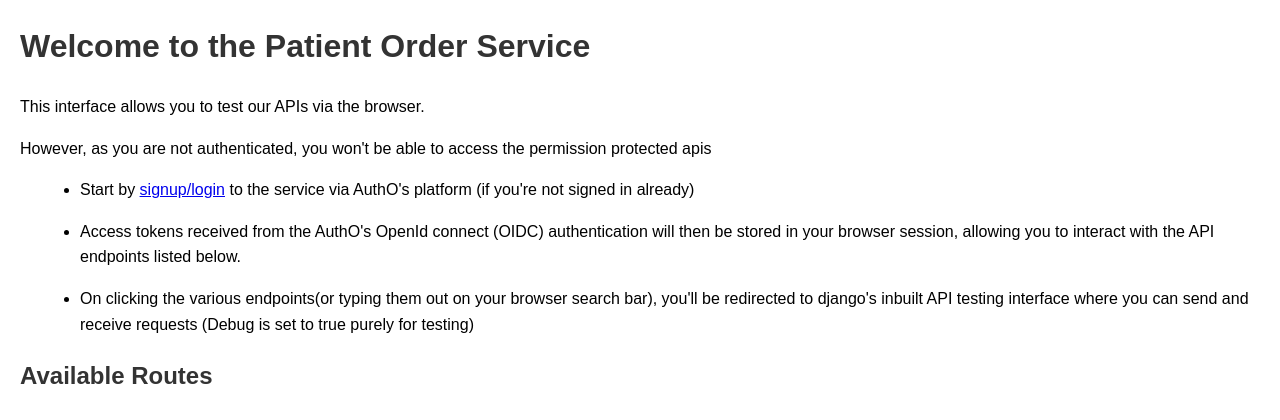
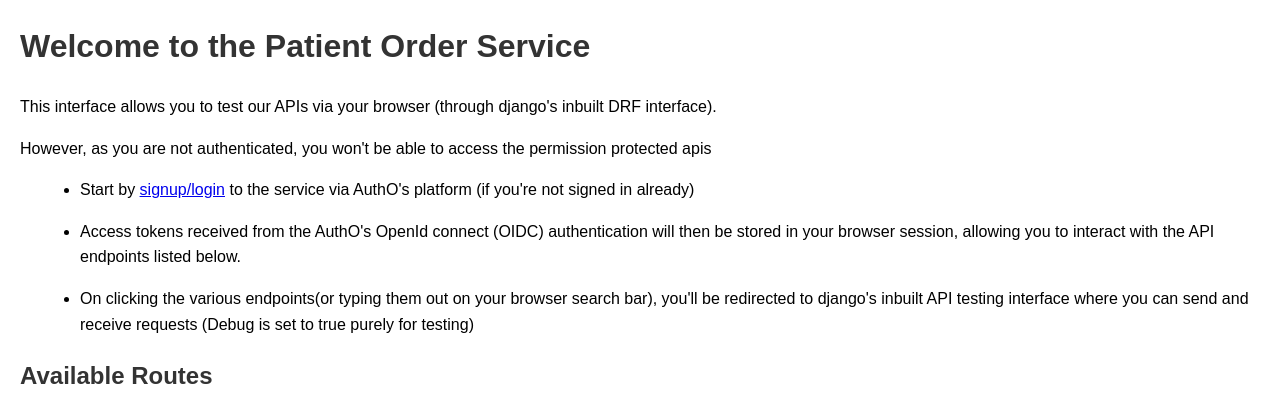
Before and after one commit to niklauspeter/savannah_patient_order_service, a Django app: template patientordersystem/orders/templates/home.html in a window 1280 px wide. Shown: the top 420 px of the page. Run offline with Django 4.2, Linux system fonts and the light colour scheme; the template is opened without the code that fills it, so the values that code supplies are empty.

Commit message:
add some documentation to landing page and readme file

```diff
--- a/patientordersystem/orders/templates/home.html
+++ b/patientordersystem/orders/templates/home.html
@@ -32,7 +32,7 @@
 </head>
 <body>
     <h1>Welcome to the Patient Order Service</h1>
-    <p>This interface allows you to test our APIs via the browser.</p>
+    <p>This interface allows you to test our APIs via your browser (through django's inbuilt DRF interface).</p>
     <p>However, as you are not authenticated, you won't be able to access the permission protected apis</p>
     <ul>
         <li><p>Start by <a href="{% url 'oidc_login' %}">signup/login</a> to the service via AuthO's platform (if you're not signed in already)</p></li>
```
Also changed, not shown: patientordersystem/README.md (added).
